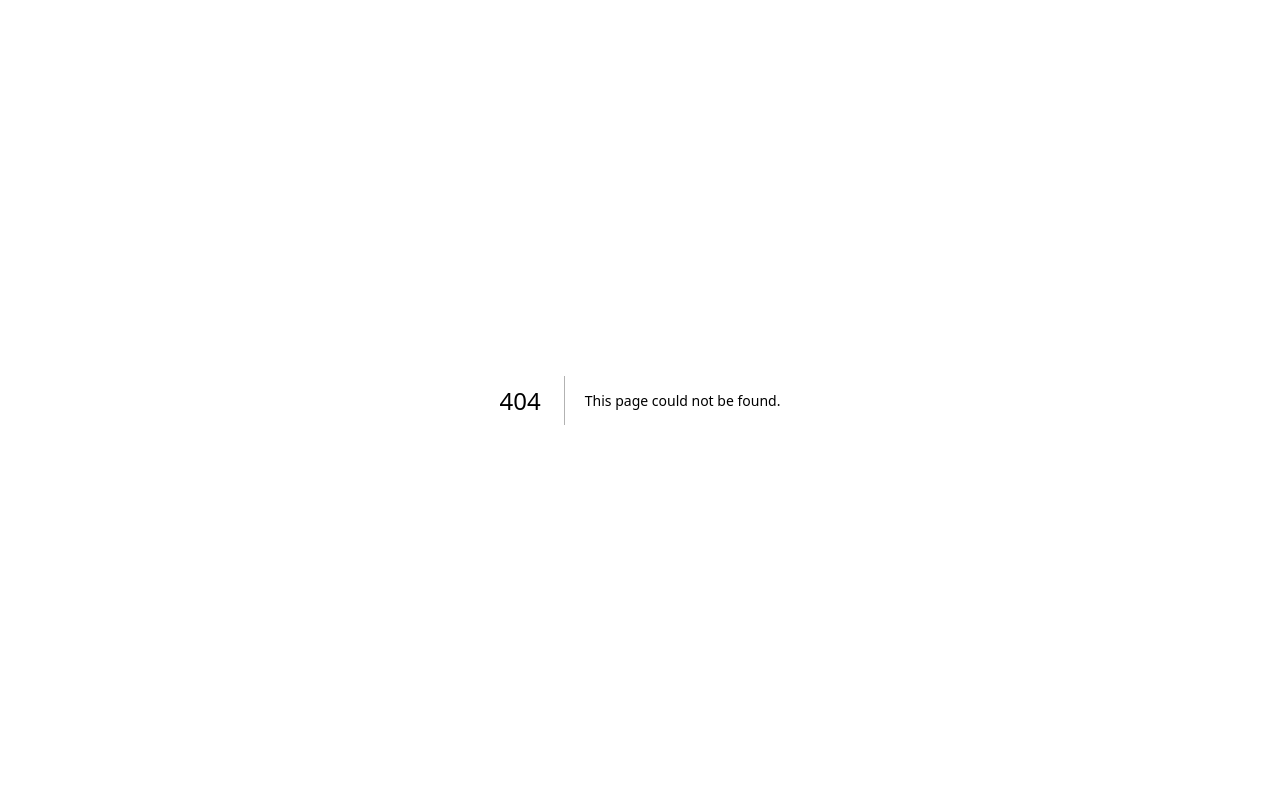
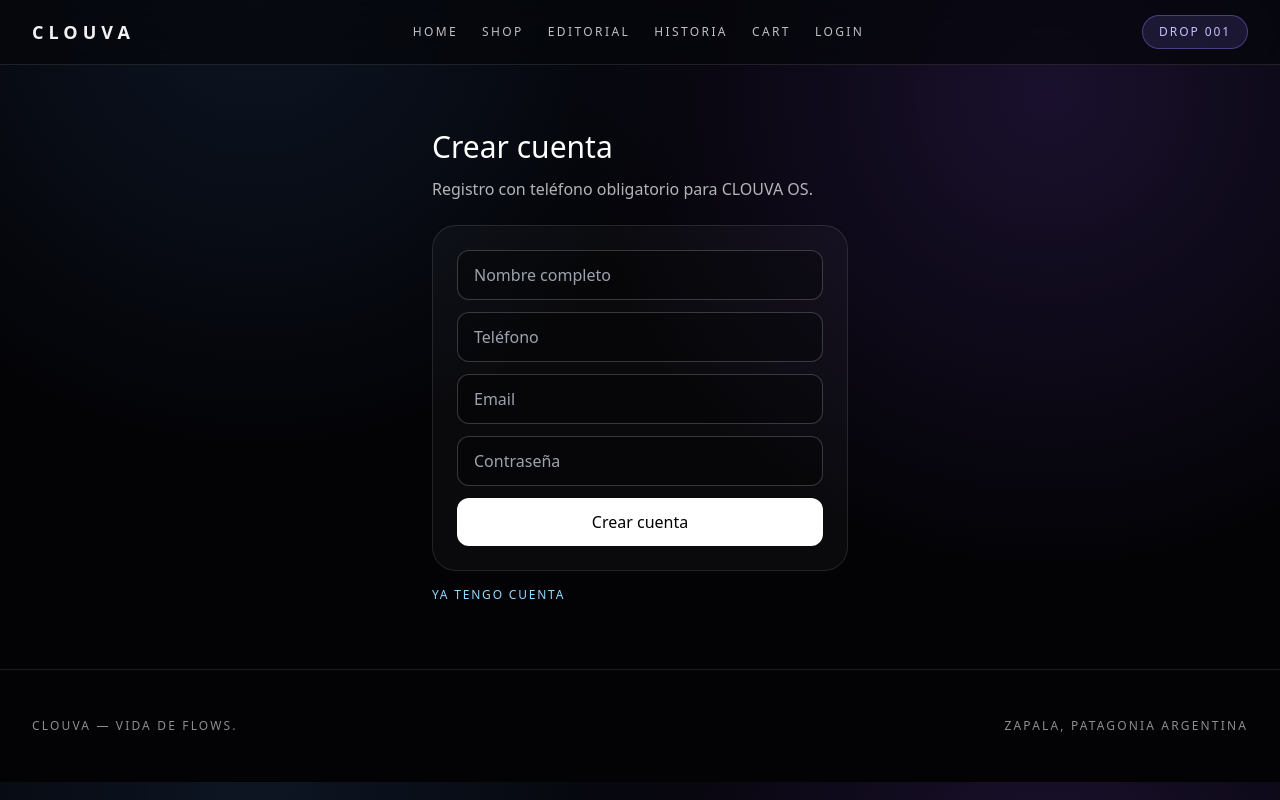
Before and after one commit to sergioiba11/clouva, a Next.js app: page /registro in a window 1280 px wide. Before the commit this address had no page. Built offline with nearby package versions, Linux system fonts and the light colour scheme.

Commit message:
feat: bootstrap clouva os phase 1 auth roles and multi-store schema

```diff
--- a/app/admin/layout.tsx
+++ b/app/admin/layout.tsx
@@ -1,9 +1,36 @@
-import { canAccessAdmin, mockCurrentUser } from "@/lib/auth";
 import { MainNav } from "@/components/layout";
 import Link from "next/link";
 
-export default function AdminLayout({children}:{children:React.ReactNode}){
-  if(!canAccessAdmin(mockCurrentUser.role)) return <main><MainNav/><div className="p-8">No autorizado</div></main>;
-  const links=["/admin","/admin/productos","/admin/pedidos","/admin/clientes","/admin/ventas","/admin/stock","/admin/envios","/admin/cupones","/admin/configuracion"];
-  return <main><MainNav/><div className="mx-auto grid max-w-7xl gap-4 p-6 md:grid-cols-[220px_1fr]"><aside className="panel p-3">{links.map(l=><Link key={l} href={l} className="block py-1 text-sm">{l}</Link>)}</aside><section>{children}</section></div></main>;
+export default function AdminLayout({ children }: { children: React.ReactNode }) {
+  const links = [
+    "/admin",
+    "/admin/tiendas",
+    "/admin/productos",
+    "/admin/ventas",
+    "/admin/stock",
+    "/admin/clientes",
+    "/admin/empleados",
+    "/admin/musica",
+    "/admin/lanzamientos",
+    "/admin/contenido",
+    "/admin/youtube",
+    "/admin/emails",
+    "/admin/configuracion",
+  ];
+
+  return (
+    <main>
+      <MainNav />
+      <div className="mx-auto grid max-w-7xl gap-4 p-6 md:grid-cols-[220px_1fr]">
+        <aside className="panel p-3">
+          {links.map((l) => (
+            <Link key={l} href={l} className="block py-1 text-sm">
+              {l}
+            </Link>
+          ))}
+        </aside>
+        <section>{children}</section>
+      </div>
+    </main>
+  );
 }
--- /dev/null
+++ b/app/cuenta/page.tsx
@@ -0,0 +1,17 @@
+import { MainFooter, MainNav } from "@/components/layout";
+
+export default function AccountPage() {
+  return (
+    <main>
+      <MainNav />
+      <section className="mx-auto w-full max-w-5xl px-4 py-12 md:px-8">
+        <h1 className="text-3xl">Mi cuenta</h1>
+        <div className="mt-6 grid gap-4 md:grid-cols-2">
+          <article className="rounded-3xl border border-white/10 bg-white/[0.03] p-6">Perfil, dirección, avatar y datos de talle.</article>
+          <article className="rounded-3xl border border-white/10 bg-white/[0.03] p-6">Órdenes, historial y estado de pagos.</article>
+        </div>
+      </section>
+      <MainFooter />
+    </main>
+  );
+}
--- /dev/null
+++ b/app/empleado/page.tsx
@@ -0,0 +1,13 @@
+import { MainNav } from "@/components/layout";
+
+export default function EmpleadoPage() {
+  return (
+    <main>
+      <MainNav />
+      <section className="mx-auto max-w-6xl px-4 py-10">
+        <h1 className="text-3xl">Panel de empleado</h1>
+        <p className="mt-2 text-white/70">Vista operativa para tiendas asignadas: stock, ventas y pedidos.</p>
+      </section>
+    </main>
+  );
+}
--- a/app/login/page.tsx
+++ b/app/login/page.tsx
@@ -2,61 +2,64 @@
 
 import { FormEvent, useState } from "react";
 import Link from "next/link";
+import { useRouter } from "next/navigation";
 import { MainFooter, MainNav } from "@/components/layout";
 import { supabase } from "@/lib/supabase";
+import { normalizeRole, roleHome } from "@/lib/auth";
 
 export default function LoginPage() {
   const [email, setEmail] = useState("");
+  const [password, setPassword] = useState("");
   const [loading, setLoading] = useState(false);
-  const [message, setMessage] = useState<string | null>(null);
   const [error, setError] = useState<string | null>(null);
+  const router = useRouter();
+
+  const redirectByRole = async (userId: string) => {
+    const { data } = await supabase.from("profiles").select("role").eq("id", userId).single();
+    const role = normalizeRole(data?.role);
+    router.push(roleHome[role]);
+  };
 
   const onSubmit = async (e: FormEvent<HTMLFormElement>) => {
     e.preventDefault();
-    setMessage(null);
     setError(null);
     setLoading(true);
 
-    const { error } = await supabase.auth.signInWithOtp({
-      email,
-      options: {
-        emailRedirectTo: `${window.location.origin}/account`,
-      },
-    });
+    const { data, error } = await supabase.auth.signInWithPassword({ email, password });
 
-    if (error) {
-      setError(error.message);
-    } else {
-      setMessage("Revisa tu correo para continuar.");
+    if (error || !data.user) {
+      setError(error?.message ?? "No se pudo iniciar sesión.");
+      setLoading(false);
+      return;
     }
 
+    await redirectByRole(data.user.id);
     setLoading(false);
+  };
+
+  const onGoogle = async () => {
+    setError(null);
+    const { error } = await supabase.auth.signInWithOAuth({
+      provider: "google",
+      options: { redirectTo: `${window.location.origin}/cuenta` },
+    });
+    if (error) setError(error.message);
   };
 
   return (
     <main>
       <MainNav />
       <section className="mx-auto w-full max-w-md px-4 py-16">
-        <h1 className="text-3xl">Login</h1>
-        <p className="mt-3 text-white/70">Acceso premium con Supabase Auth (email, magic link o OAuth).</p>
+        <h1 className="text-3xl">Iniciar sesión</h1>
+        <p className="mt-3 text-white/70">Acceso con email/contraseña o Google.</p>
         <form onSubmit={onSubmit} className="mt-6 space-y-3 rounded-3xl border border-white/10 bg-white/[0.03] p-6">
-          <input
-            type="email"
-            required
-            value={email}
-            onChange={(e) => setEmail(e.target.value)}
-            placeholder="Email"
-            className="w-full rounded-xl border border-white/20 bg-black/30 px-4 py-3"
-          />
-          <button disabled={loading} className="w-full rounded-xl bg-white px-4 py-3 text-black disabled:opacity-60">
-            {loading ? "Enviando..." : "Continuar"}
-          </button>
-          {message ? <p className="text-sm text-emerald-300">{message}</p> : null}
+          <input type="email" required value={email} onChange={(e) => setEmail(e.target.value)} placeholder="Email" className="w-full rounded-xl border border-white/20 bg-black/30 px-4 py-3" />
+          <input type="password" required value={password} onChange={(e) => setPassword(e.target.value)} placeholder="Contraseña" className="w-full rounded-xl border border-white/20 bg-black/30 px-4 py-3" />
+          <button disabled={loading} className="w-full rounded-xl bg-white px-4 py-3 text-black disabled:opacity-60">{loading ? "Ingresando..." : "Ingresar"}</button>
+          <button type="button" onClick={onGoogle} className="w-full rounded-xl border border-white/20 px-4 py-3">Continuar con Google</button>
           {error ? <p className="text-sm text-red-300">{error}</p> : null}
         </form>
-        <Link href="/account" className="mt-4 inline-block text-xs uppercase tracking-[0.15em] text-[#95d8ff]">
-          Ir a Account
-        </Link>
+        <Link href="/registro" className="mt-4 inline-block text-xs uppercase tracking-[0.15em] text-[#95d8ff]">Crear cuenta</Link>
       </section>
       <MainFooter />
     </main>
--- a/app/mi-flow/layout.tsx
+++ b/app/mi-flow/layout.tsx
@@ -1,9 +1,31 @@
-import { canAccessFlow, mockCurrentUser } from "@/lib/auth";
 import { MainNav } from "@/components/layout";
 import Link from "next/link";
 
-export default function FlowLayout({children}:{children:React.ReactNode}){
-  if(!canAccessFlow(mockCurrentUser.role)) return <main><MainNav/><div className="p-8">Mi Flow solo owner</div></main>;
-  const links=["/mi-flow","/mi-flow/avatar","/mi-flow/ideas","/mi-flow/tareas","/mi-flow/finanzas","/mi-flow/contenido","/mi-flow/roadmap","/mi-flow/music","/mi-flow/drops"];
-  return <main><MainNav/><div className="mx-auto grid max-w-7xl gap-4 p-6 md:grid-cols-[220px_1fr]"><aside className="panel neon p-3">{links.map(l=><Link key={l} href={l} className="block py-1 text-sm">{l}</Link>)}</aside><section>{children}</section></div></main>;
+export default function FlowLayout({ children }: { children: React.ReactNode }) {
+  const links = [
+    "/mi-flow",
+    "/mi-flow/avatar",
+    "/mi-flow/ideas",
+    "/mi-flow/tareas",
+    "/mi-flow/finanzas",
+    "/mi-flow/contenido",
+    "/mi-flow/roadmap",
+    "/mi-flow/music",
+    "/mi-flow/drops",
+  ];
+  return (
+    <main>
+      <MainNav />
+      <div className="mx-auto grid max-w-7xl gap-4 p-6 md:grid-cols-[220px_1fr]">
+        <aside className="panel neon p-3">
+          {links.map((l) => (
+            <Link key={l} href={l} className="block py-1 text-sm">
+              {l}
+            </Link>
+          ))}
+        </aside>
+        <section>{children}</section>
+      </div>
+    </main>
+  );
 }
--- /dev/null
+++ b/app/registro/page.tsx
@@ -0,0 +1,67 @@
+"use client";
+
+import { FormEvent, useState } from "react";
+import { useRouter } from "next/navigation";
+import Link from "next/link";
+import { MainFooter, MainNav } from "@/components/layout";
+import { supabase } from "@/lib/supabase";
+
+export default function RegisterPage() {
+  const [fullName, setFullName] = useState("");
+  const [phone, setPhone] = useState("");
+  const [email, setEmail] = useState("");
+  const [password, setPassword] = useState("");
+  const [loading, setLoading] = useState(false);
+  const [error, setError] = useState<string | null>(null);
+  const router = useRouter();
+
+  const onSubmit = async (e: FormEvent<HTMLFormElement>) => {
+    e.preventDefault();
+    setLoading(true);
+    setError(null);
+
+    const { data, error } = await supabase.auth.signUp({
+      email,
+      password,
+      options: {
+        data: { full_name: fullName, phone },
+      },
+    });
+
+    if (error || !data.user) {
+      setError(error?.message ?? "No se pudo crear la cuenta.");
+      setLoading(false);
+      return;
+    }
+
+    await supabase.from("profiles").upsert({
+      id: data.user.id,
+      role: "customer",
+      full_name: fullName,
+      phone,
+    });
+
+    router.push("/cuenta");
+    setLoading(false);
+  };
+
+  return (
+    <main>
+      <MainNav />
+      <section className="mx-auto w-full max-w-md px-4 py-16">
+        <h1 className="text-3xl">Crear cuenta</h1>
+        <p className="mt-3 text-white/70">Registro con teléfono obligatorio para CLOUVA OS.</p>
+        <form onSubmit={onSubmit} className="mt-6 space-y-3 rounded-3xl border border-white/10 bg-white/[0.03] p-6">
+          <input required value={fullName} onChange={(e) => setFullName(e.target.value)} placeholder="Nombre completo" className="w-full rounded-xl border border-white/20 bg-black/30 px-4 py-3" />
+          <input required value={phone} onChange={(e) => setPhone(e.target.value)} placeholder="Teléfono" className="w-full rounded-xl border border-white/20 bg-black/30 px-4 py-3" />
+          <input type="email" required value={email} onChange={(e) => setEmail(e.target.value)} placeholder="Email" className="w-full rounded-xl border border-white/20 bg-black/30 px-4 py-3" />
+          <input type="password" required value={password} onChange={(e) => setPassword(e.target.value)} placeholder="Contraseña" className="w-full rounded-xl border border-white/20 bg-black/30 px-4 py-3" />
+          <button disabled={loading} className="w-full rounded-xl bg-white px-4 py-3 text-black disabled:opacity-60">{loading ? "Creando..." : "Crear cuenta"}</button>
+          {error ? <p className="text-sm text-red-300">{error}</p> : null}
+        </form>
+        <Link href="/login" className="mt-4 inline-block text-xs uppercase tracking-[0.15em] text-[#95d8ff]">Ya tengo cuenta</Link>
+      </section>
+      <MainFooter />
+    </main>
+  );
+}
--- a/lib/auth.ts
+++ b/lib/auth.ts
@@ -1,4 +1,25 @@
-export type Role = "owner" | "admin" | "customer";
-export const mockCurrentUser = { id: "u_1", role: "owner" as Role, name: "CLOUVA OWNER" };
-export function canAccessAdmin(role: Role) { return role === "owner" || role === "admin"; }
-export function canAccessFlow(role: Role) { return role === "owner"; }
+export type Role = "admin" | "employee" | "customer";
+
+export const roleHome: Record<Role, string> = {
+  admin: "/admin",
+  employee: "/empleado",
+  customer: "/cuenta",
+};
+
+export function normalizeRole(value: string | null | undefined): Role {
+  if (value === "admin") return "admin";
+  if (value === "employee") return "employee";
+  return "customer";
+}
+
+export function canAccessAdmin(role: Role) {
+  return role === "admin";
+}
+
+export function canAccessEmployee(role: Role) {
+  return role === "admin" || role === "employee";
+}
+
+export function canAccessCustomer(role: Role) {
+  return role === "admin" || role === "employee" || role === "customer";
+}
```
Also changed, not shown: 2 other files (tests, documents, lock files or other folders).
